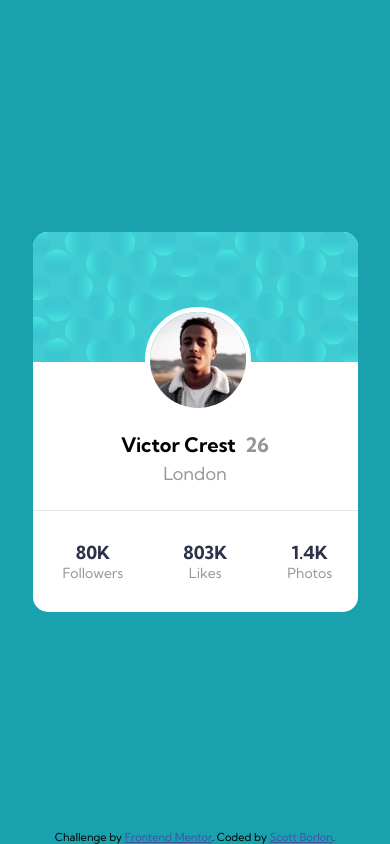
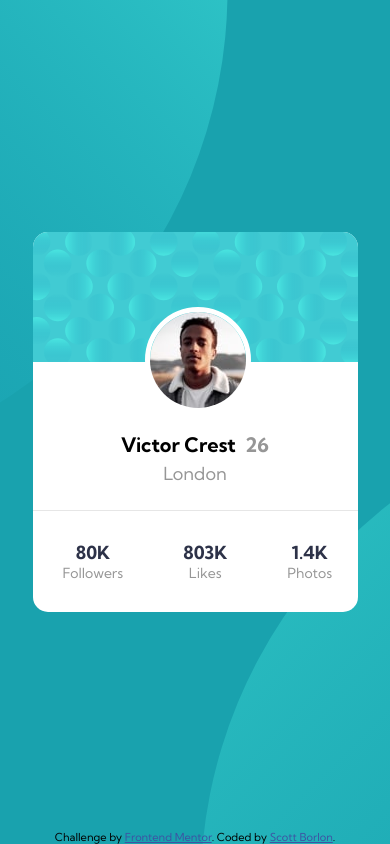
Before and after one commit to MeowB/profile-card-component-main, a plain HTML site: page index.html in a window 390 px wide. Drawn offline with Linux system fonts and the light colour scheme.

Commit message:
fixing background

```diff
--- a/index.html
+++ b/index.html
@@ -16,6 +16,7 @@
   </style>
 </head>
 <body>
+	<div class="wrapper-bg">
 		<main>
 			<div class="image-container">
 				<img src="./images/bg-pattern-card.svg" alt="blue pattern filling">
@@ -52,5 +53,6 @@
 				Coded by <a href="https://github.com/MeowB">Scott Borlon</a>.
 			</div>
 		</footer>
+	</div>
 </body>
 </html>
--- a/style/style.scss
+++ b/style/style.scss
@@ -17,16 +17,26 @@ $c-dark-gray: hsl(0, 0%, 59%);
 }
 body {
 	background-color: $c-dark-cyan;
+	background-image: url(../images/bg-pattern-top.svg);
+	background-repeat: no-repeat;
+	background-position: -350px -500px;
+
+	footer {
+		position: absolute;
+		bottom: 0;
+	}
+}
+
+.wrapper-bg {
 	height: 100vh;
 	display: flex;
 	justify-content: center;
 	align-items: center;
 	flex-direction: column;
 
-	footer {
-		position: absolute;
-		bottom: 0;
-	}
+	background-image: url(../images/bg-pattern-bottom.svg);
+	background-repeat: no-repeat;
+	background-position: 500px 500px;
 }
 
 main {
@@ -111,3 +121,14 @@ main {
 		}
 	}
 }
+
+@media only screen and (max-width: 600px) {
+	body {
+		background-position: -750px -500px;
+	}
+
+	.wrapper-bg {
+		background-position: 200px 400px;
+	}
+
+}
```
Also changed, not shown: style/style.css, 1 other file. Lines whose indentation alone changed are shown as unchanged.
